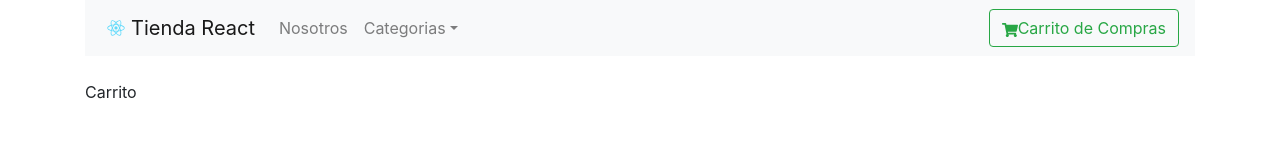
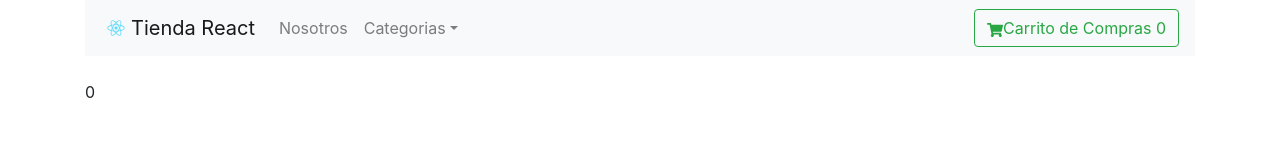
Before and after one commit to betitolg/react-ecommerce, a React (Create React App) app: page /cart in a window 1280 px wide. Shown: the top 160 px of the page. Built offline with nearby package versions, Linux system fonts and the light colour scheme; the HTML template or start-up script is replaced by a standard one.

Commit message:
Consigna Context

```diff
--- a/src/components/CarWidget.js
+++ b/src/components/CarWidget.js
@@ -1,12 +1,18 @@
+import React, { useContext }  from "react";
+
 import { Button } from "react-bootstrap";
-import React from "react";
+import { CartContext } from "./CartContext/CartContext";
 import { FaShoppingCart } from "react-icons/fa";
 
 const CarWidget = () => {
+
+  const {cartCount} = useContext(CartContext);
   return (
+
+
     <Button variant="outline-success">
       <FaShoppingCart />
-      Carrito de Compras
+      Carrito de Compras {cartCount}
     </Button>
   );
 };
--- a/src/components/Cart.js
+++ b/src/components/Cart.js
@@ -1,8 +1,15 @@
-import React from 'react'
+import React, { useContext, useState } from "react";
+
+import { CartContext } from "./CartContext/CartContext";
+
+export default function Cart(params) {
+  const { cartCount, cartItems } = useContext(CartContext);
+
+  return (
+    <div>
 
 
-export default function Cart(params){
-
-
-   return  <div>Carrito </div>
+      {cartCount}
+    </div>
+  );
 }
--- /dev/null
+++ b/src/components/CartContext/CartContext.js
@@ -0,0 +1,29 @@
+import React, { useState } from "react";
+
+const CartContext = React.createContext();
+
+function CartProvider({ children }) {
+  const [cartCount, setCartCount] = useState(0);
+  const [cartItems, setCartItems] = useState([]);
+
+  const addToCart = (item, count) => {
+
+    console.log(item,count);
+    setCartItems([...cartItems, { ...item, count }]);
+    setCartCount((prev) => prev + count);
+  };
+
+  //   const isInCart = (id) => {
+  //     if (cart.data.find((ident) => ident.id === producto.id)) {
+  //       return true;
+  //     }
+  //   };
+
+  return (
+    <CartContext.Provider value={{ cartCount, cartItems, addToCart }}>
+      {children}
+    </CartContext.Provider>
+  );
+}
+
+export { CartProvider, CartContext };
--- a/src/components/ItemDetailContainer.js
+++ b/src/components/ItemDetailContainer.js
@@ -1,6 +1,7 @@
 import { Button, Card, Spinner } from "react-bootstrap";
-import React, { useEffect, useState } from "react";
+import React, { useContext, useEffect, useState } from "react";
 
+import { CartContext } from "./CartContext/CartContext";
 import ItemCount from "./ItemCount";
 import { Link } from "react-router-dom";
 import { useParams } from "react-router-dom";
@@ -13,6 +14,7 @@ export default function ItemDetailContainer() {
   const [count, moreCount] = useState(0);
   const [stock, setStock] = useState(0);
   const [statusBoton, setStatusBoton] = useState(true);
+  const { addToCart, cart } = useContext(CartContext);
 
   const AddProduct = () => {
     if (count < stock) {
@@ -30,6 +32,12 @@ export default function ItemDetailContainer() {
     if (count > 0) {
       moreCount(count - 1);
     }
+  };
+
+  const Comprar = (items, count) => {
+    items.quantity = count;
+
+    addToCart(items, count);
   };
 
   useEffect(() => {
@@ -73,11 +81,15 @@ export default function ItemDetailContainer() {
             removeProduct={RemoveProduct}
           />
           <br />
-          <Link to={"/cart"}>
-            <Button variant="primary" disabled={statusBoton}>
-              Terminar Compra
-            </Button>
-          </Link>
+          {/* <Link to={"/cart"}> */}
+          <Button
+            variant="primary"
+            disabled={statusBoton}
+            onClick={() => Comprar(items, count)}
+          >
+            Comprar
+          </Button>
+          {/* </Link> */}
         </Card.Footer>
       </Card>
     );
--- a/src/components/NavBar.js
+++ b/src/components/NavBar.js
@@ -37,8 +37,9 @@ export default function NavBar() {
             <NavDropdown.Item href="#">Categoria 4</NavDropdown.Item>
           </NavDropdown>
         </Nav>
-
+        <Link to="/cart">
         <CarWidget />
+        </Link>
       </Navbar.Collapse>
     </Navbar>
 
```
Also changed, not shown: src/App.js (+7 -2 lines).
